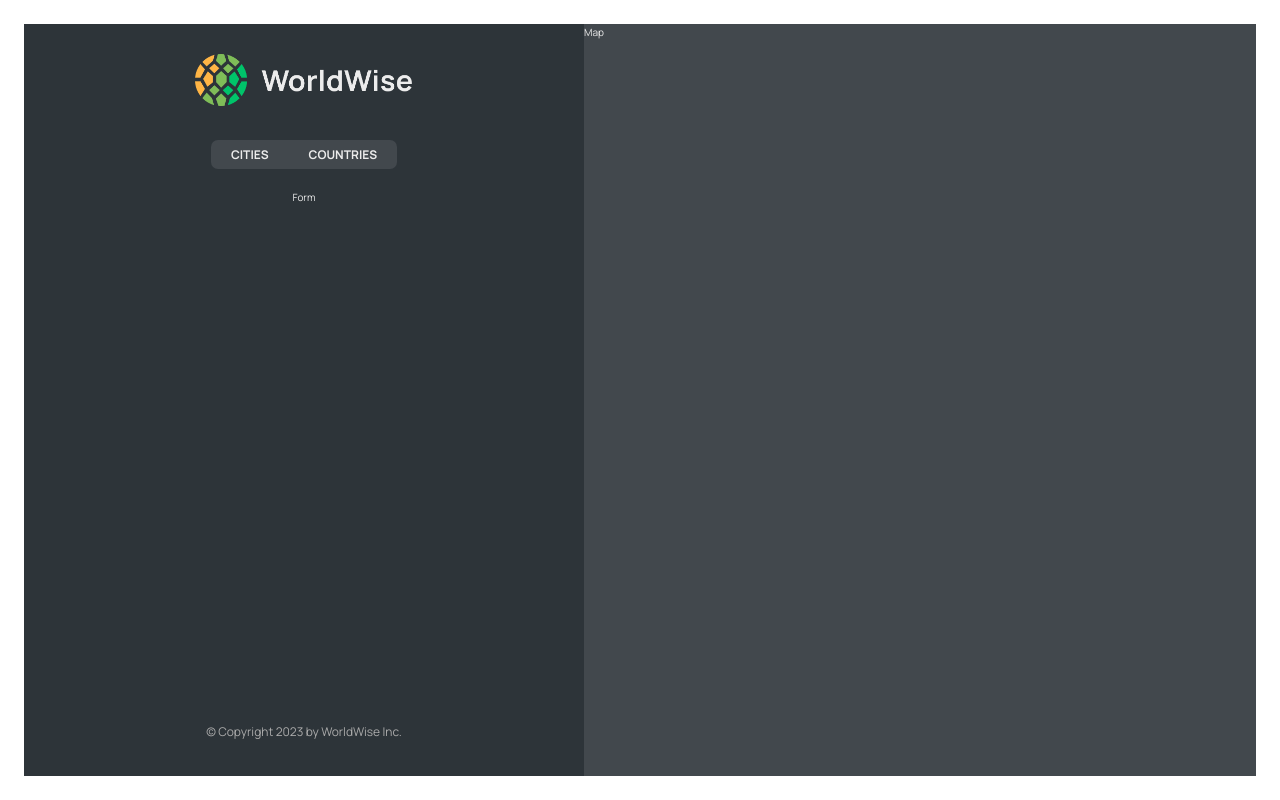
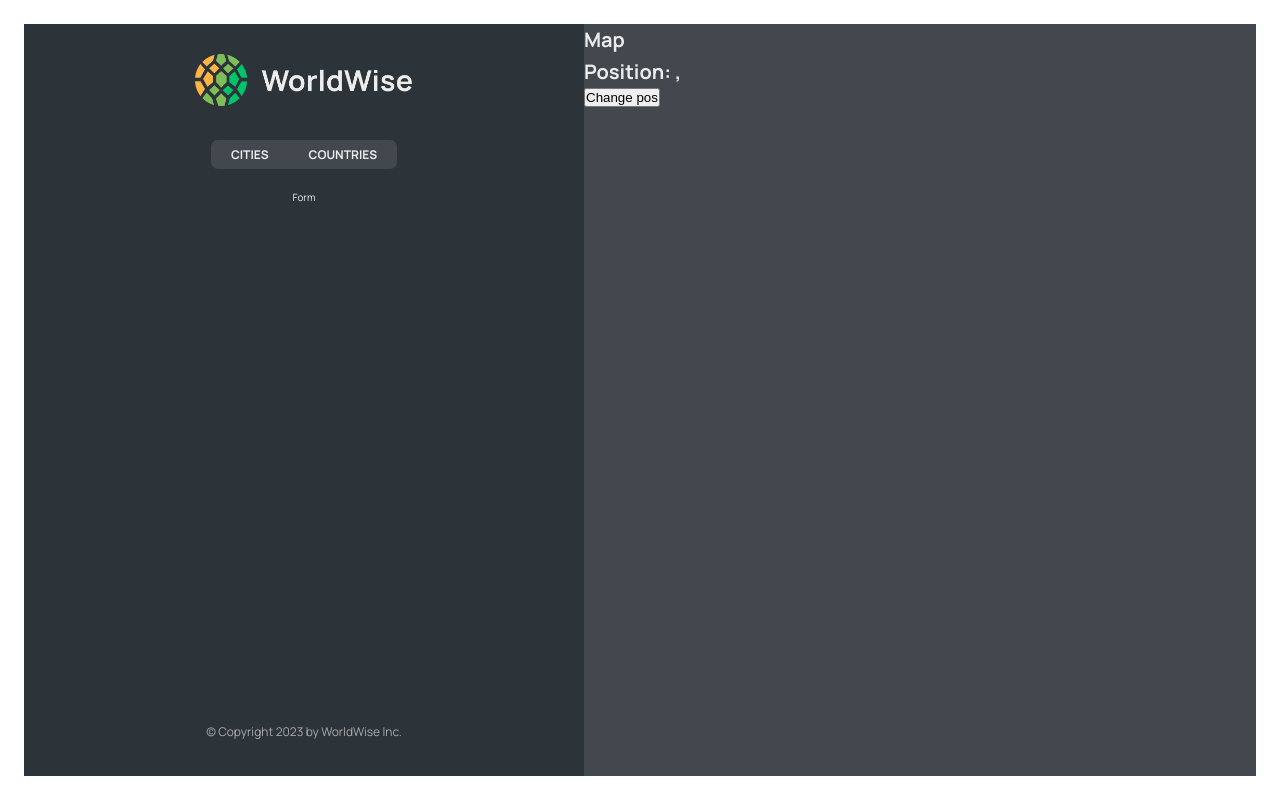
Before and after one commit to eryxmiliaris/10-worldwise, a React (Vite) app: page /app/Form in a window 1280 px wide. Built offline with nearby package versions, Linux system fonts and the light colour scheme; data requests are answered from the project's data file.

Commit message:
Add query string params to map

```diff
--- a/src/components/Map.jsx
+++ b/src/components/Map.jsx
@@ -1,7 +1,29 @@
+import { useNavigate, useSearchParams } from "react-router-dom";
 import styles from "./Map.module.css";
 
 function Map() {
-  return <div className={styles.mapContainer}>Map</div>;
+  const navigate = useNavigate();
+
+  const [searchParams, setSearchParams] = useSearchParams();
+  const lat = searchParams.get("lat");
+  const lng = searchParams.get("lng");
+
+  return (
+    <div
+      className={styles.mapContainer}
+      onClick={() => {
+        navigate("form");
+      }}
+    >
+      <h1>Map</h1>
+      <h1>
+        Position: {lat}, {lng}
+      </h1>
+      <button onClick={() => setSearchParams({ lat: 23, lng: 50 })}>
+        Change pos
+      </button>
+    </div>
+  );
 }
 
 export default Map;
```
Also changed, not shown: src/components/Form.jsx (+14 -2 lines).
